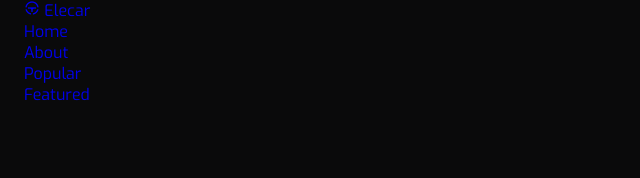
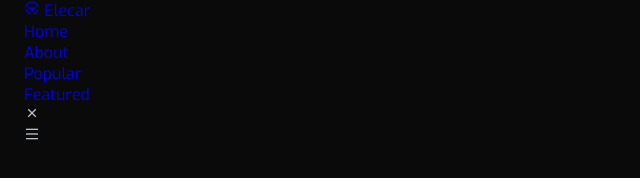
Before and after one commit to DeeAnie/Car-WebSite, a plain HTML site: page index.html in a window 1280 px wide. Shown: the full height of the page, 0-640 px from the left. Drawn offline with nearby package versions, Linux system fonts and the light colour scheme.

Commit message:
feat: add html header

```diff
--- a/index.html
+++ b/index.html
@@ -33,6 +33,12 @@
                         <a href="#featured" class="nav__link">Featured</a>
                     </li>
                 </ul>
+                <div class="nav__close" id="nav-close">
+                    <i class="ri-close-line"></i>
+                </div>
+            </div>
+            <div class="nav__togle" id="nav-togle">
+                <i class="ri-menu-line"></i>
             </div>
         </nav>
 
```
